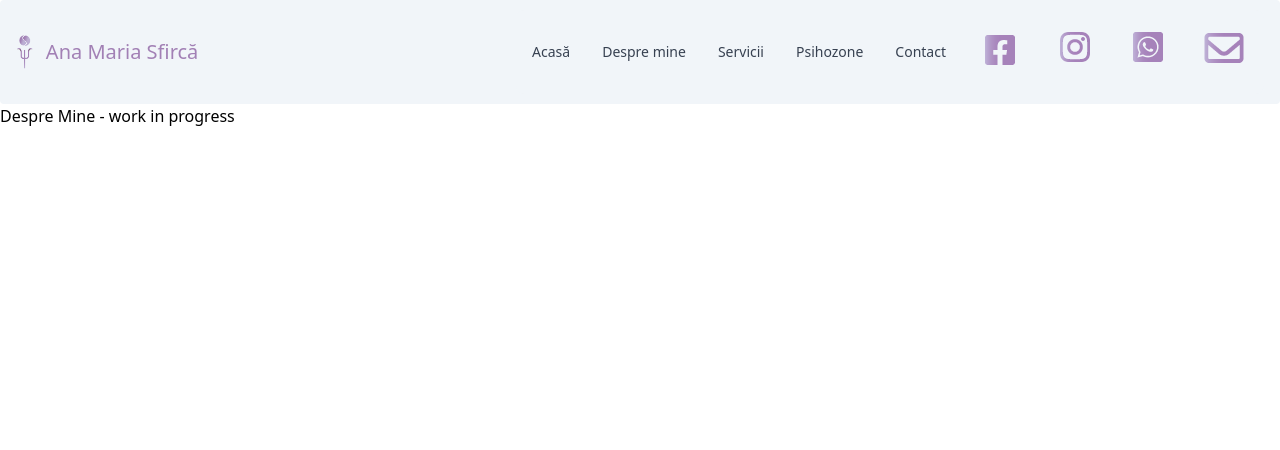
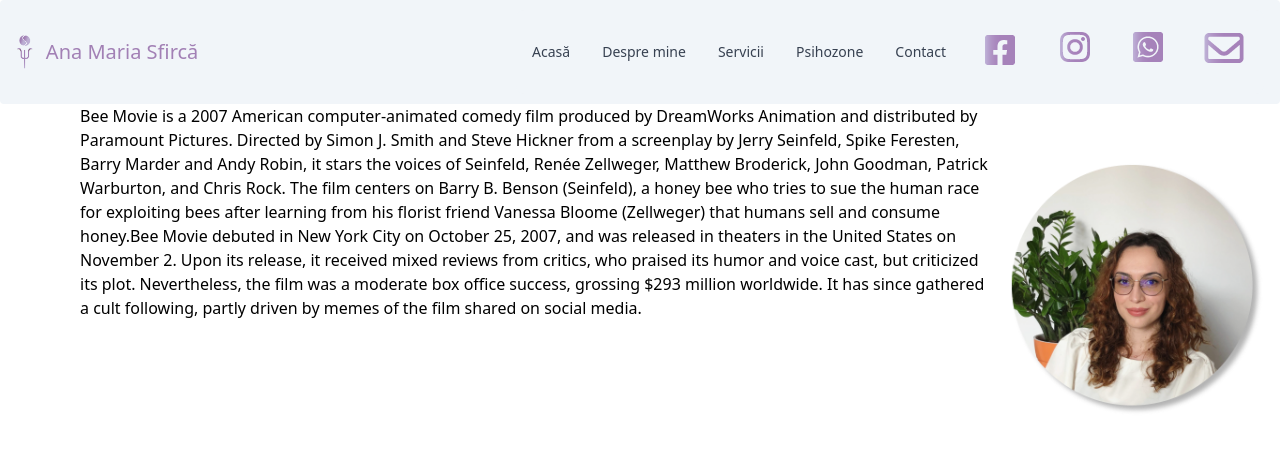
Before and after one commit to ionutbogdancristea/web-app-psihoterapie, a React (Create React App) app in the folder web-app-psihoterapie/: page /despre_mine in a window 1280 px wide. Shown: the top 450 px of the page. Built offline with nearby package versions, Linux system fonts and the light colour scheme.

Commit message:
DespreMineV1

```diff
--- a/web-app-psihoterapie/src/App.js
+++ b/web-app-psihoterapie/src/App.js
@@ -1,7 +1,7 @@
 import { Route, Routes } from 'react-router-dom';
 import AcasaPage from './pages/Acasa/Acasa.js';
 import BlogPage from './pages/Blog';
-import DespreMinePage from './pages/DespreMine';
+import DespreMinePage from './pages/DespreMine/DespreMine';
 import PsihozonePage from './pages/Psihozone';
 import ServiciiPage from './pages/Servicii';
 import ContactPage from './pages/Contact';
--- a/web-app-psihoterapie/src/pages/DespreMine.js
+++ /dev/null
@@ -1,6 +0,0 @@
-function DespreMinePage()
-{
-    return <div> Despre Mine - work in progress </div>;
-}
-
-export default DespreMinePage;
--- /dev/null
+++ b/web-app-psihoterapie/src/pages/DespreMine/DespreMine.js
@@ -0,0 +1,19 @@
+import ana from './Media/ana.png'
+
+function DespreMinePage()
+{
+    return <div>
+        <div className="flex flex-row">
+        <div className="w-4/5 pl-20">
+            Bee Movie is a 2007 American computer-animated comedy film produced by DreamWorks Animation and distributed by Paramount Pictures. Directed by Simon J. Smith and Steve Hickner from a screenplay by Jerry Seinfeld, Spike Feresten, Barry Marder and Andy Robin, it stars the voices of Seinfeld, Renée Zellweger, Matthew Broderick, John Goodman, Patrick Warburton, and Chris Rock. The film centers on Barry B. Benson (Seinfeld), a honey bee who tries to sue the human race for exploiting bees after learning from his florist friend Vanessa Bloome (Zellweger) that humans sell and consume honey.Bee Movie debuted in New York City on October 25, 2007, and was released in theaters in the United States on November 2. Upon its release, it received mixed reviews from critics, who praised its humor and voice cast, but criticized its plot. Nevertheless, the film was a moderate box office success, grossing $293 million worldwide. It has since gathered a cult following, partly driven by memes of the film shared on social media.
+        </div>
+        <div style={{alignItems: 'center',justifyContent: 'center',}}>
+            <img src={ana} alt="Ana" className="max-h-96"></img>
+        </div>
+
+        </div>
+
+    </div>;
+}
+
+export default DespreMinePage;
```
Also changed, not shown: web-app-psihoterapie/src/pages/DespreMine/Media/ana.png (added).
